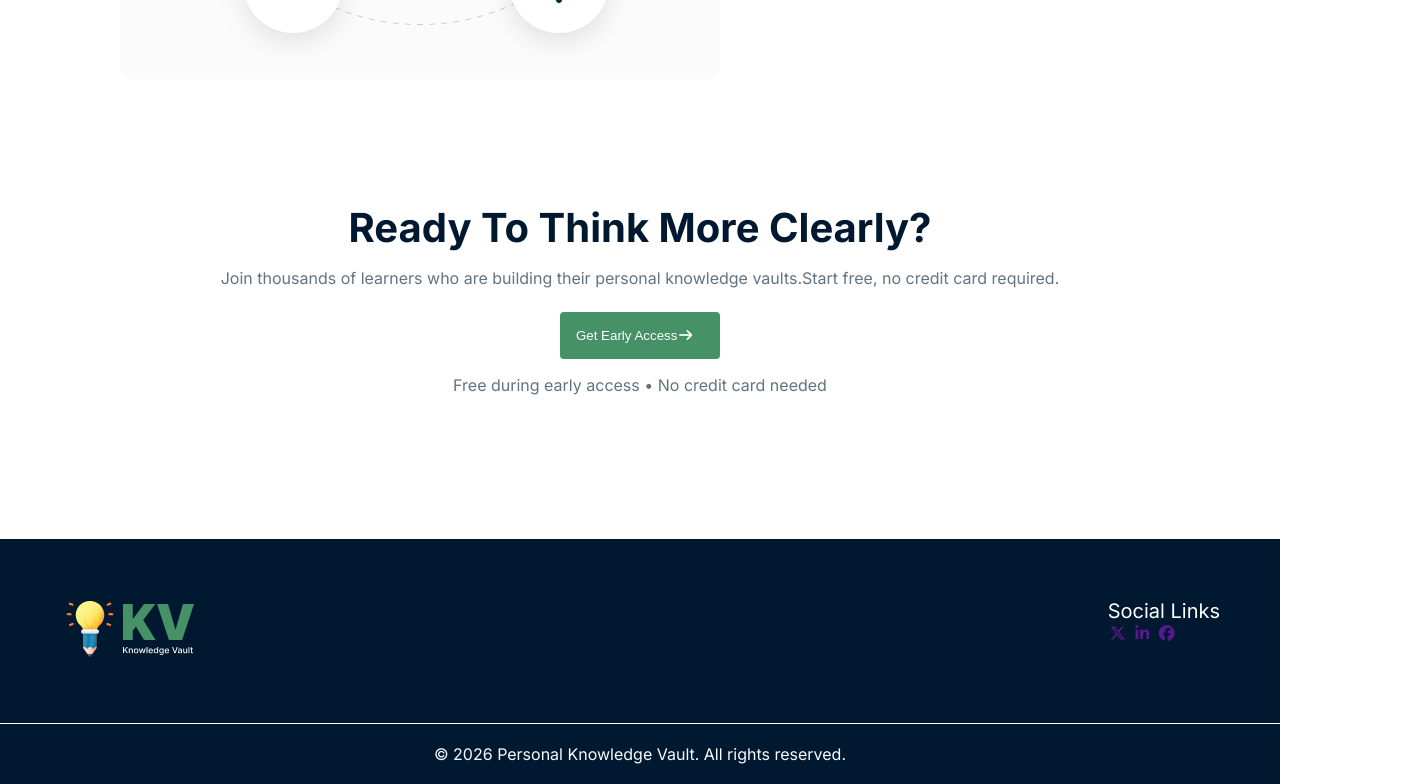
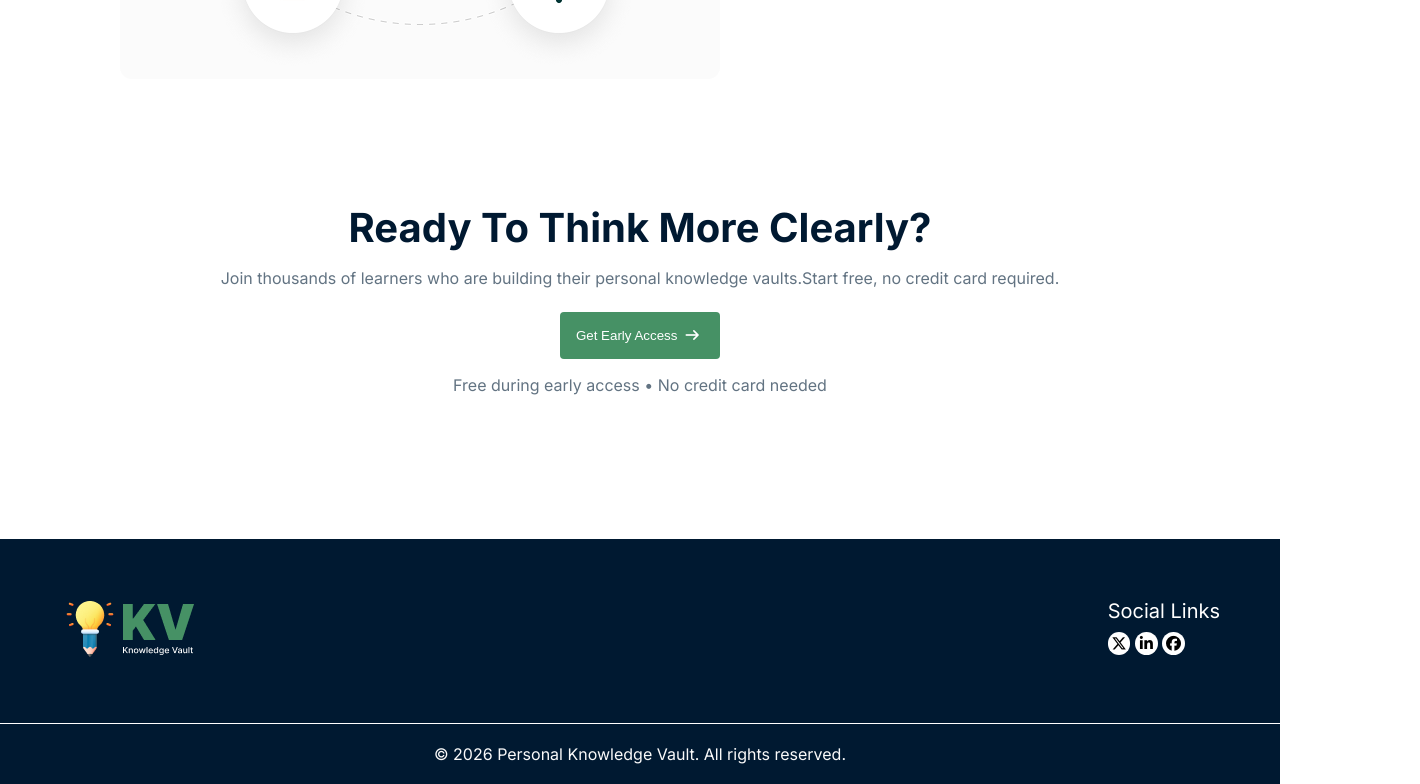
Before and after one commit to afazuddinabid-stack/my-first-experience, a plain HTML site: page index.html in a window 1280 px wide. Shown: the part 1909-2693 px from the top of the page, 1420 px wide, since content can reach past the window. Drawn offline with Linux system fonts and the light colour scheme.

Commit message:
repair code

```diff
--- a/index.html
+++ b/index.html
@@ -100,9 +100,11 @@
             </div>
             <div class="footer-link">
                 <p>Social Links</p>
+                <div class="link">
                 <a href=""><i class="fa-brands fa-x-twitter"></i></a>
                 <a href=""><i class="fa-brands fa-linkedin-in"></i></a>
                 <a href=""><i class="fa-brands fa-facebook"></i></a>
+                </div>
 
             </div>
 
--- a/styles/portfolio.css
+++ b/styles/portfolio.css
@@ -161,6 +161,7 @@ nav{
     text-align: center;
     max-width: 322px;
 
+
 }
 .card i{
   background-color: #ff5a5f;
@@ -234,7 +235,7 @@ nav{
 
 
 }
-.brain-content.two{
+.two{
     color: #627382;
     font-size: 16px;
     font-weight: 400px;
@@ -275,26 +276,54 @@ nav{
 
 }
 
+.access-content i{
+    padding-left: 8px;
+    align-items: center;
+}
+
 .footer-container{
     background-color: #001931;
     width:100%;
     padding: 60px;
     display: flex;
     justify-content: space-between;
-    margin-bottom: 0.90px;
+    margin-bottom:1px ;
 }
 
 .footer-link p{
     color: #FFFFFF;
     font-size: 20px;
     font-weight: 500px;
+    margin-bottom: 10px;
 }
+
+.link a {
+  background-color:white;
+  color: black;
+  width: 30px;
+  height: 30px;
+   justify-content: center;
+  border-radius: 80%;
+  font-size: 15px;
+  align-items: center;
+  text-align: center;
+  padding: 2px;
+
+
+
+
+}
+
 .copyright{
     background-color: #001931;
-    text-align: center;
+
+}
+.copyright p{
+     text-align: center;
     color: #FAFAFA;
     padding: 20px;
     vertical-align: middle;
     border-top: #FAFAFA;
     border-radius: 4px solid;
+
 }
```
